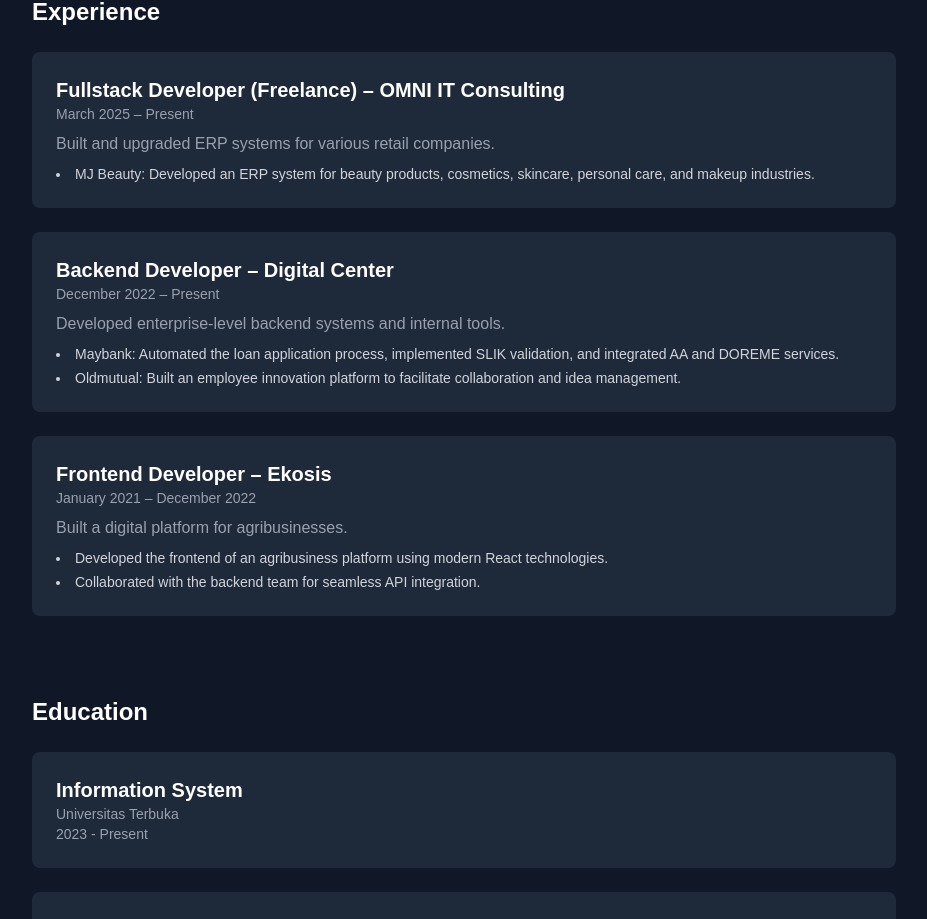
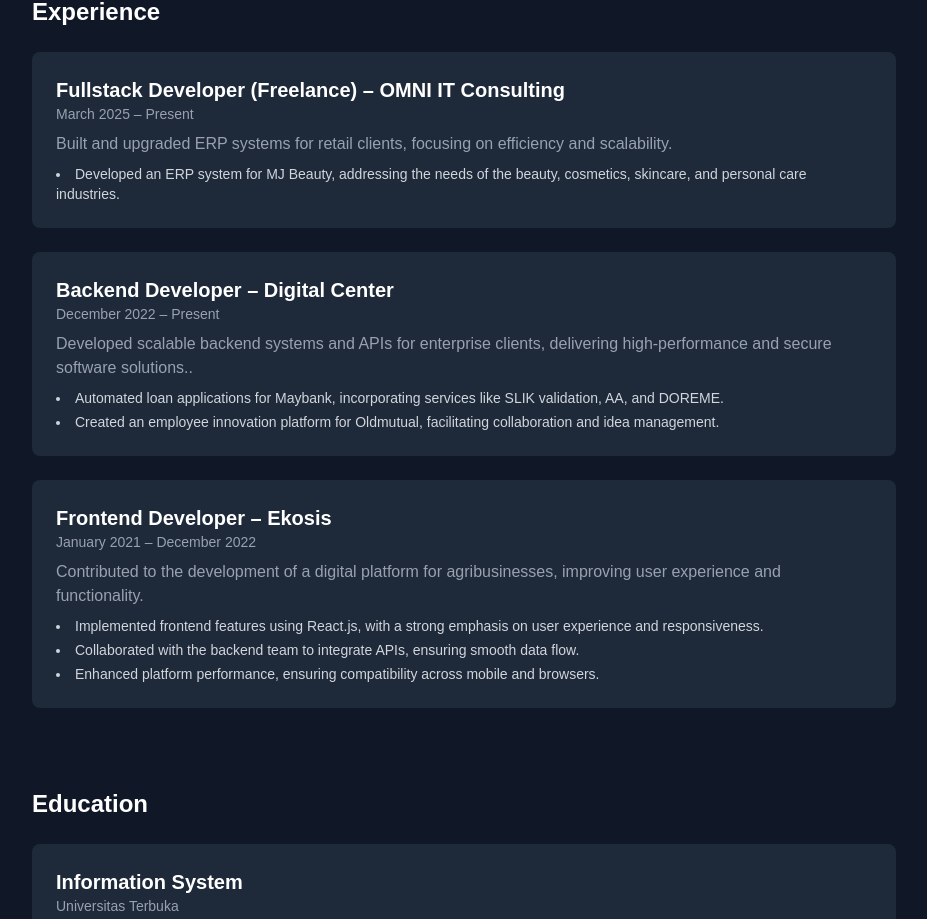
Before and after one commit to lordgent/lordgent-info, a Next.js app: page /home in a window 1280 px wide. Shown: the part 772-1691 px from the top of the page, without its empty margins (176-1103 px from the left). Built offline with nearby package versions, Linux system fonts and the light colour scheme.

Commit message:
update page

```diff
--- a/src/pages/home/index.tsx
+++ b/src/pages/home/index.tsx
@@ -142,31 +142,32 @@
           <div className="space-y-6">
             {[
   {
-    title: "Fullstack Developer (Freelance) – OMNI IT Consulting",
-    period: "March 2025 – Present",
-    desc: "Built and upgraded ERP systems for various retail companies.",
-    details: [
-      "MJ Beauty: Developed an ERP system for beauty products, cosmetics, skincare, personal care, and makeup industries.",
-    ],
+    "title": "Fullstack Developer (Freelance) – OMNI IT Consulting",
+    "period": "March 2025 – Present",
+    "desc": "Built and upgraded ERP systems for retail clients, focusing on efficiency and scalability.",
+    "details": [
+      "Developed an ERP system for MJ Beauty, addressing the needs of the beauty, cosmetics, skincare, and personal care industries."
+    ]
   },
   {
-    title: "Backend Developer – Digital Center",
-    period: "December 2022 – Present",
-    desc: "Developed enterprise-level backend systems and internal tools.",
-    details: [
-      "Maybank: Automated the loan application process, implemented SLIK validation, and integrated AA and DOREME services.",
-      "Oldmutual: Built an employee innovation platform to facilitate collaboration and idea management.",
-    ],
+    "title": "Backend Developer – Digital Center",
+    "period": "December 2022 – Present",
+    "desc": "Developed scalable backend systems and APIs for enterprise clients, delivering high-performance and secure software solutions..",
+    "details": [
+      "Automated loan applications for Maybank, incorporating services like SLIK validation, AA, and DOREME.",
+      "Created an employee innovation platform for Oldmutual, facilitating collaboration and idea management."
+    ]
   },
   {
-    title: "Frontend Developer – Ekosis",
-    period: "January 2021 – December 2022",
-    desc: "Built a digital platform for agribusinesses.",
-    details: [
-      "Developed the frontend of an agribusiness platform using modern React technologies.",
-      "Collaborated with the backend team for seamless API integration.",
-    ],
-  },
+    "title": "Frontend Developer – Ekosis",
+    "period": "January 2021 – December 2022",
+    "desc": "Contributed to the development of a digital platform for agribusinesses, improving user experience and functionality.",
+    "details": [
+      "Implemented frontend features using React.js, with a strong emphasis on user experience and responsiveness.",
+      "Collaborated with the backend team to integrate APIs, ensuring smooth data flow.",
+      "Enhanced platform performance, ensuring compatibility across mobile and browsers."
+    ]
+  }
 ]
 .map((exp, idx) => (
               <div key={idx} className="bg-gray-800 p-6 rounded-lg">
```
